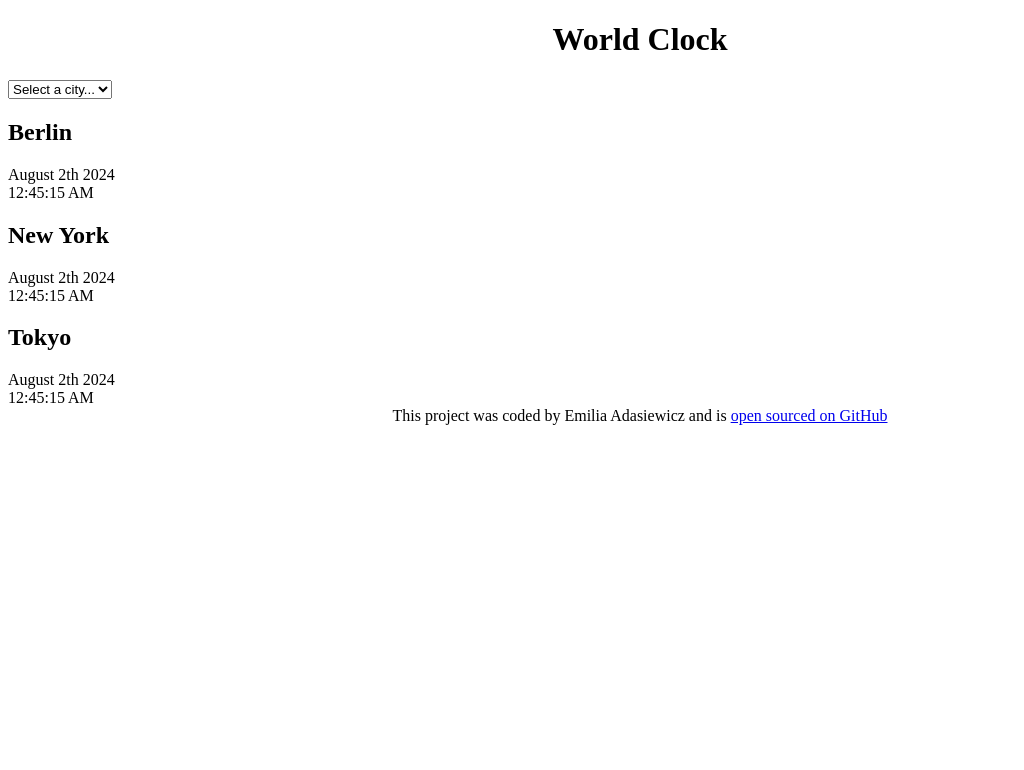
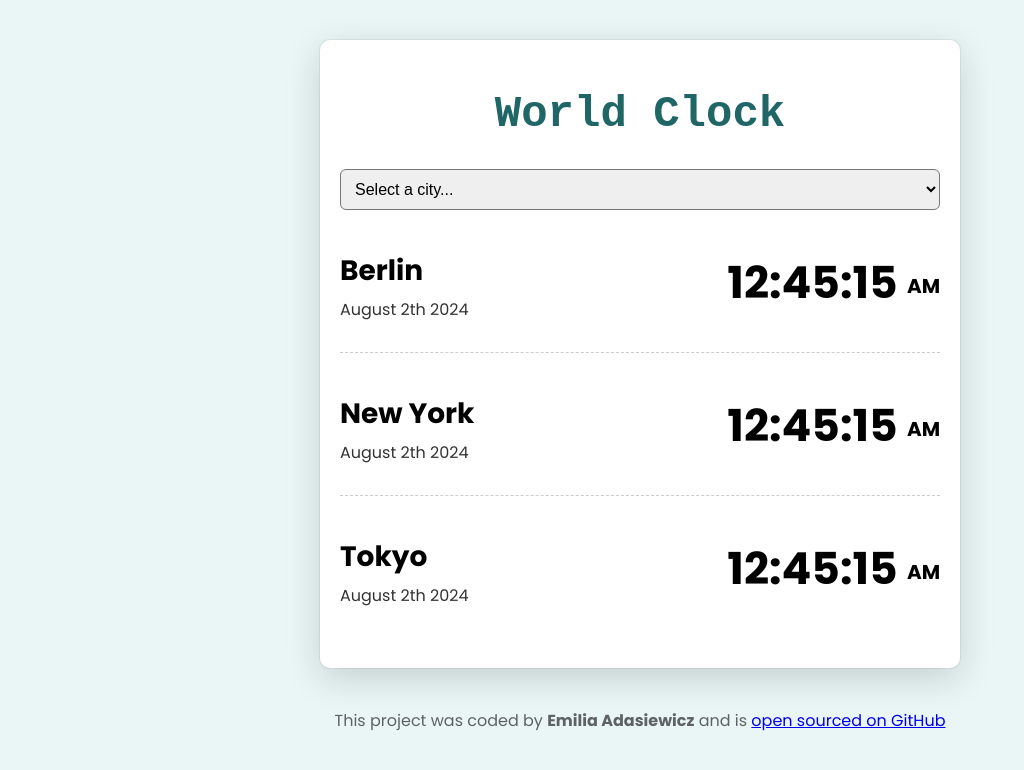
Before and after one commit to Emilia188/world-clock, a plain HTML site: page index.html in a window 1280 px wide. Shown: the whole page, without its empty margins (0-1024 px from the left). Drawn offline with Linux system fonts and the light colour scheme.

Commit message:
styled project with CSS

```diff
--- a/index.html
+++ b/index.html
@@ -3,6 +3,12 @@
   <head>
     <meta charset="UTF-8" />
     <meta name="viewport" content="width=device-width, initial-scale=1.0" />
+    <link rel="preconnect" href="https://fonts.googleapis.com" />
+    <link rel="preconnect" href="https://fonts.gstatic.com" crossorigin />
+    <link
+      href="https://fonts.googleapis.com/css2?family=Lato:ital,wght@0,100;0,300;0,400;0,700;0,900;1,100;1,300;1,400;1,700;1,900&family=Poppins:ital,wght@0,100;0,200;0,300;0,400;0,500;0,600;0,700;0,800;0,900;1,100;1,200;1,300;1,400;1,500;1,600;1,700;1,800;1,900&family=Roboto+Mono:ital,wght@0,100..700;1,100..700&display=swap"
+      rel="stylesheet"
+    />
     <link rel="stylesheet" href="src/style.css" />
     <title>World Clock</title>
   </head>
@@ -16,23 +22,29 @@
         <option value="">Sydney</option>
       </select>
       <div class="city">
+        <div>
           <h2>Berlin</h2>
           <div class="date">August 2th 2024</div>
-        <div class="time">12:45:15 AM</div>
+        </div>
+        <div class="time">12:45:15 <small>AM</small></div>
       </div>
       <div class="city">
+        <div>
           <h2>New York</h2>
           <div class="date">August 2th 2024</div>
-        <div class="time">12:45:15 AM</div>
+        </div>
+        <div class="time">12:45:15 <small>AM</small></div>
       </div>
       <div class="city">
+        <div>
           <h2>Tokyo</h2>
           <div class="date">August 2th 2024</div>
-        <div class="time">12:45:15 AM</div>
+        </div>
+        <div class="time">12:45:15 <small>AM</small></div>
       </div>
     </div>
     <footer>
-      This project was coded by Emilia Adasiewicz and is
+      This project was coded by <strong>Emilia Adasiewicz</strong> and is
       <a href="https://github.com/Emilia188/world-clock" target="_blank"
         >open sourced on GitHub</a
       >
--- a/src/style.css
+++ b/src/style.css
@@ -1,6 +1,58 @@
+body {
+  background: #eaf6f6;
+  font-family: "Poppins", sans-serif;
+}
+.main-container {
+  max-width: 600px;
+  margin: 40px auto;
+  background: white;
+  padding: 20px;
+  box-shadow: rgba(0, 0, 0, 0.16) 0px 10px 36px 0px,
+    rgba(0, 0, 0, 0.06) 0px 0px 0px 1px;
+  border-radius: 10px;
+}
 h1 {
   text-align: center;
+  font-family: monospace;
+  font-size: 44px;
+  color: #216666;
 }
+h2 {
+  margin: 0 0 5px;
+  font-size: 28px;
+}
+select {
+  display: block;
+  width: 100%;
+  padding: 10px;
+  border-radius: 6px;
+  font-size: 16px;
+}
+
+.city {
+  display: flex;
+  margin: 10px 0;
+  justify-content: space-between;
+  padding: 30px 0;
+  border-bottom: 1px dashed rgba(0, 0, 0, 0.2);
+}
+.city:last-child {
+  border: none;
+}
+.date {
+  opacity: 0.8;
+}
+.time {
+  font-size: 44px;
+  font-weight: bold;
+}
+.time small {
+  font-size: 20px;
+  vertical-align: middle;
+  line-height: 36px;
+}
+
 footer {
   text-align: center;
+  color: rgba(0, 0, 0, 0.6);
 }
```
Lines whose indentation alone changed are shown as unchanged.
